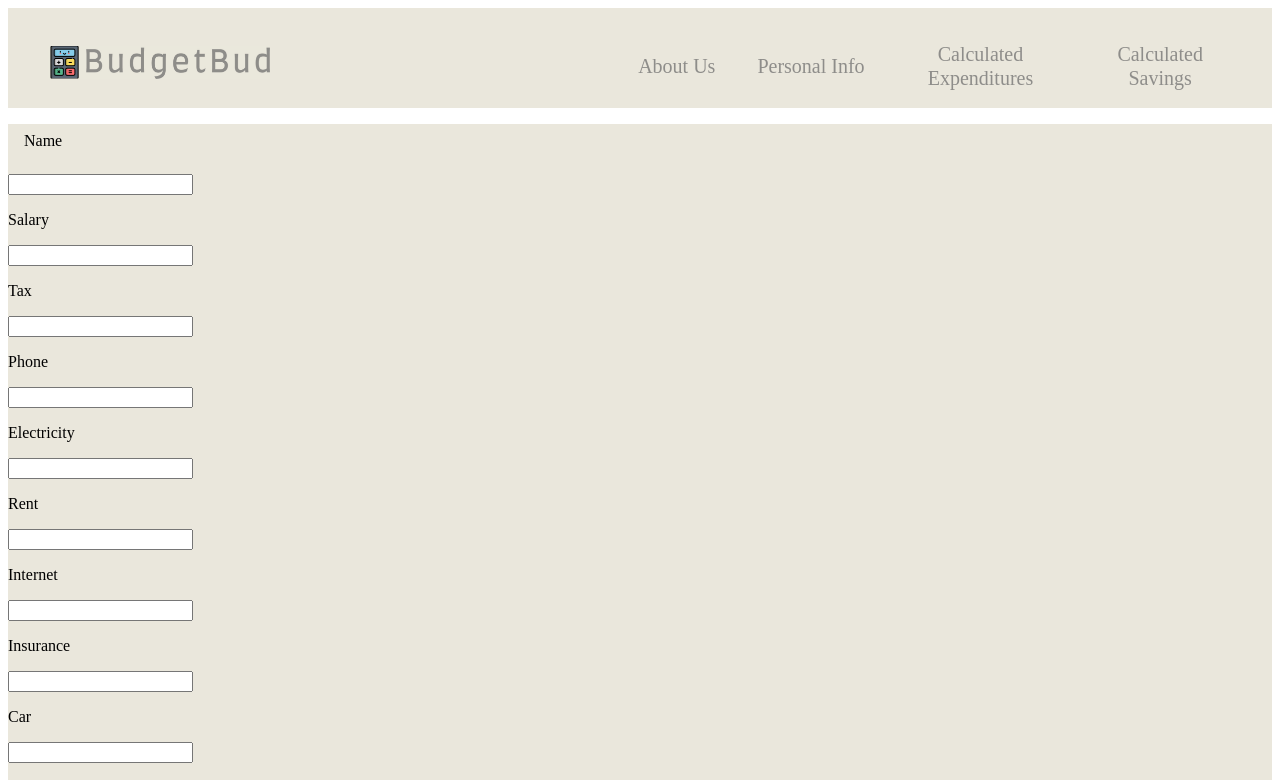
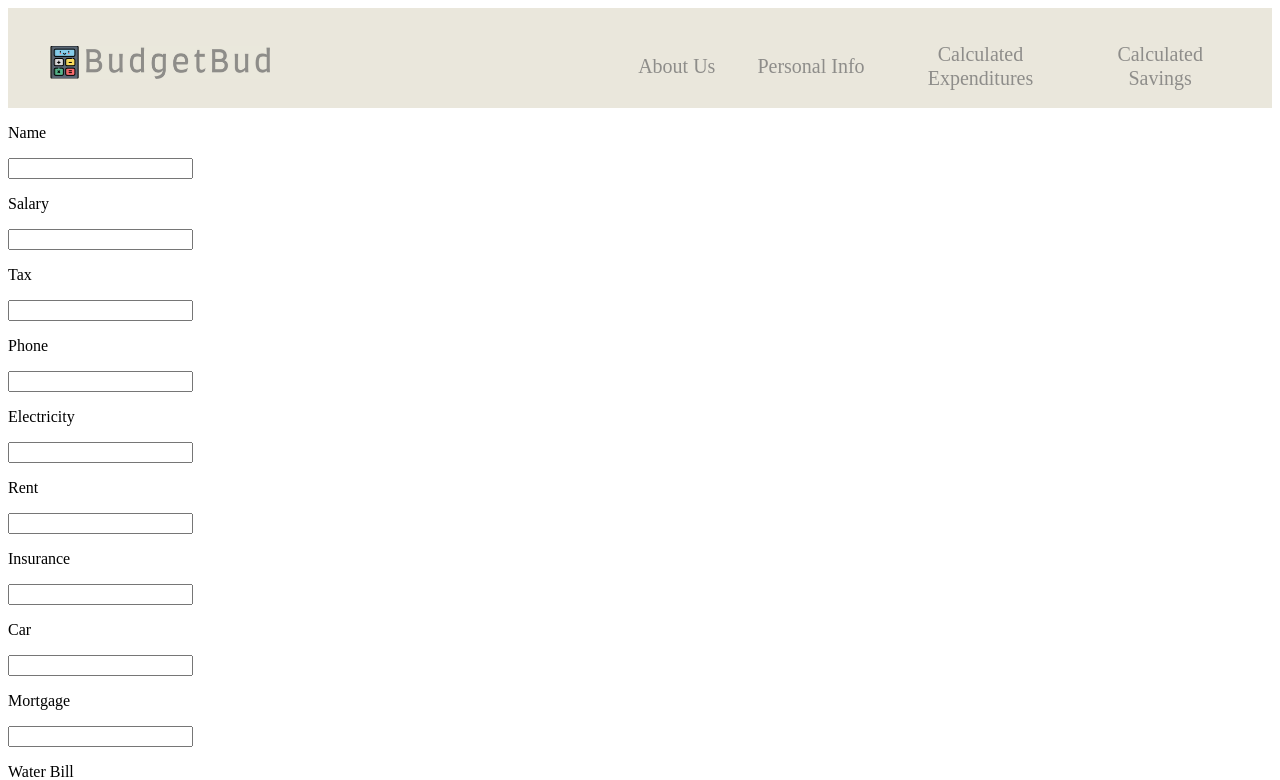
Before and after one commit to jodiezhuu/BudgetBud, a React (Create React App) app: page / in a window 1280 px wide. Shown: the top 780 px of the page. Built offline with nearby package versions, Linux system fonts and the light colour scheme; a web font is replaced by a local one.

Commit message:
Form with validation

```diff
--- a/package.json
+++ b/package.json
@@ -8,6 +8,9 @@
     "@testing-library/user-event": "^12.8.3",
     "react": "^17.0.2",
     "react-dom": "^17.0.2",
+    "react-hook-form": "^7.8.4",
+    "react-icons": "^4.2.0",
+    "react-router-dom": "^5.2.0",
     "react-scripts": "4.0.3",
     "web-vitals": "^1.1.2"
   },
--- a/src/components/Info.js
+++ b/src/components/Info.js
@@ -1,44 +1,59 @@
 import './Info.css';
+import React from "react";
+import { useForm } from "react-hook-form";
 
 const Info = () =>  {
+    const { register, handleSubmit, watch, formState: { errors } } = useForm();
+    const onSubmit = data => console.log(data);
 
-	const onClick = () => {
-
-	}
+    console.log(watch("budgetBud.Salary"));
 
     return (
-		<div className="infoSection">
-			<form>
-				<p className = "uNameTitle">Name</p>
-				<input type="text" id = "username" name = "uName"/>
+      <form onSubmit={handleSubmit(onSubmit)}>
+        <p>Name</p>
+        <input {...register("budgetBud.Name")} />
+
         <p>Salary</p>
-				<input type="text" id = "salary" name = "uMoney"/>
+        <input {...register("budgetBud.Salary", {
+            required: true,
+            pattern: /^(0|[1-9][0-9]*)$/i
+        })} />
+        {errors.Salary?.type === "required" && <span>Oops! You forgot to enter your salary.</span>}
+        {errors.Salary?.type === "pattern" && <span>Make sure your salary is to the nearest dollar!</span>}
+
         <p>Tax</p>
-				<input type="text" id = "tax" name = "uTax"/>
+        <input {...register("budgetBud.Tax")} />
+
         <p>Phone</p>
-				<input type="text" id = "phoneBill" name = "uPhone"/>
+        <input {...register("budgetBud.Phone")} />
+
         <p>Electricity</p>
-				<input type="text" id = "electricity" name = "uElec"/>
+        <input {...register("budgetBud.Electricity")} />
+
         <p>Rent</p>
-				<input type="text" id = "rent" name = "uRent"/>
-				<p>Internet</p>
-				<input type="text" id = "internet" name = "uNet"/>
+        <input {...register("budgetBud.Rent")} />
+
         <p>Insurance</p>
-				<input type="text" id = "insurance" name = "uInsure"/>
+        <input {...register("budgetBud.Insurance")} />
+
         <p>Car</p>
-				<input type="text" id = "carpay" name = "uCar"/>
+        <input {...register("budgetBud.Car")} />
+
         <p>Mortgage</p>
-				<input type="text" id = "mortgage" name = "uMort"/>
-				<p>Water</p>
-				<input type="text" id = "water" name = "uWater"/>
+        <input {...register("budgetBud.Mortgage")} />
+
+        <p>Water Bill</p>
+        <input {...register("budgetBud.WaterBill")} />
+
         <p>Subscriptions</p>
-				<input type="text" id = "subs" name = "uSub"/>
+        <input {...register("budgetBud.Subscriptions")} />
+
         <p>Entertainment</p>
-				<input type="text" id = "entertainment" name = "uFun"/>
+        <input {...register("budgetBud.Entertainment")} />
+
+        <input type="submit" />
       </form>
-			<button type="button" onClick={onClick}>Submit</button>
-		</div>
-	)
+    );
 }
 
 export default Info
```
Lines whose indentation alone changed are shown as unchanged.
